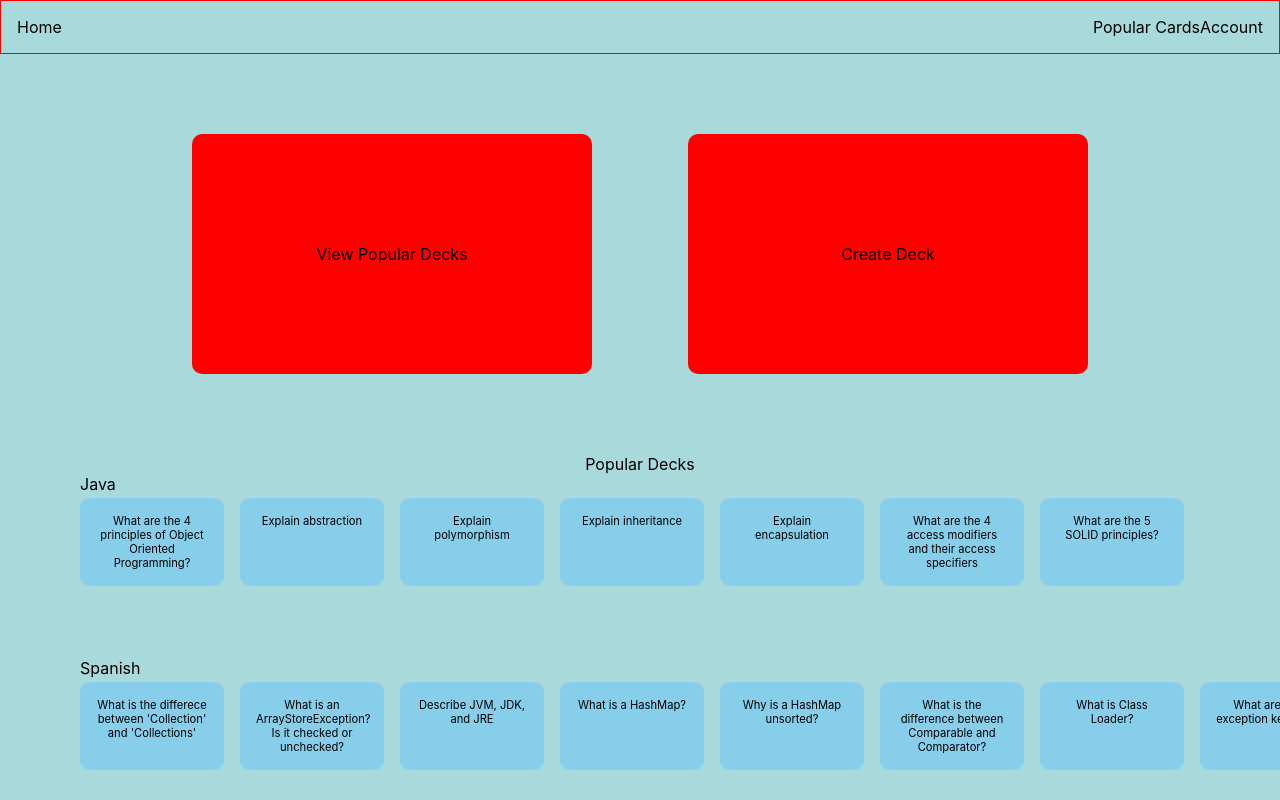
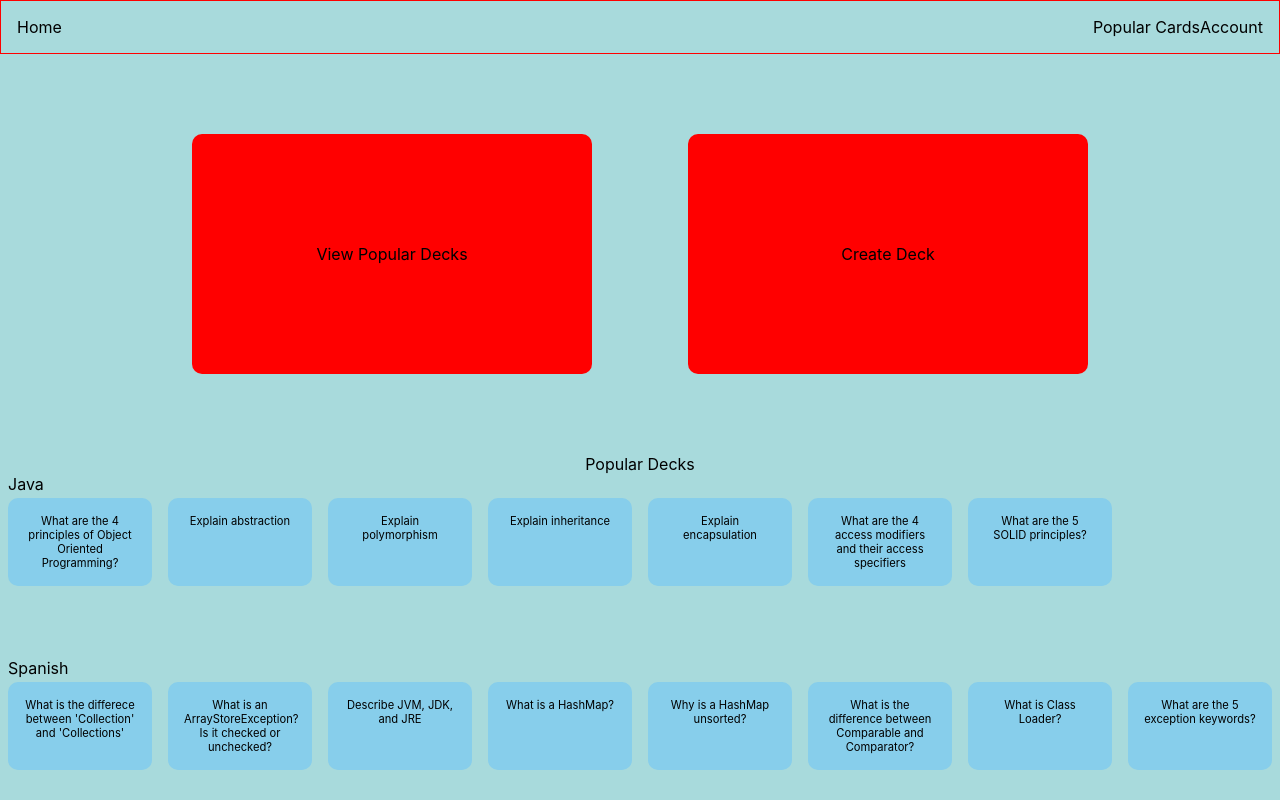
Before and after one commit to michael-mcmasters/Notecards, a React (Create React App) app: page / in a window 1280 px wide. Shown: the top 800 px of the page. Built offline with nearby package versions, Linux system fonts and the light colour scheme.

Commit message:
Cetner popular decks section

```diff
--- a/src/components/homepage/HomePage.js
+++ b/src/components/homepage/HomePage.js
@@ -11,7 +11,9 @@ class HomePage extends Component {
           <Option><P>Create Deck</P></Option>
         </OptionContainer>
 
-        <PopularDecks />
+        <PopularDecksContainer>
+          <PopularDecks />
+        </PopularDecksContainer>
       </>
     );
   }
@@ -33,7 +35,12 @@ const Option = styled.div`
 `;
 
 const P = styled.p`
-    margin: auto;
+  margin: auto;
+`;
+
+const PopularDecksContainer = styled.div`
+  display: flex;
+  justify-content: center;
 `;
 
 export default HomePage;
--- a/src/components/homepage/PopularDecks.js
+++ b/src/components/homepage/PopularDecks.js
@@ -43,6 +43,7 @@ const PopularDecks = () => {
 
 const Wrapper = styled.div`
   margin-top: 5rem;
+  width: fit-content;
 `;
 
 const DeckTitle = styled.p`
```
